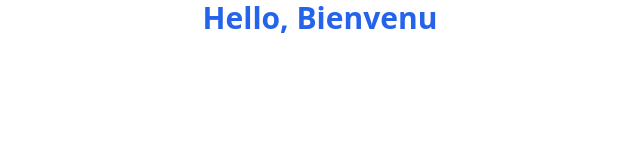
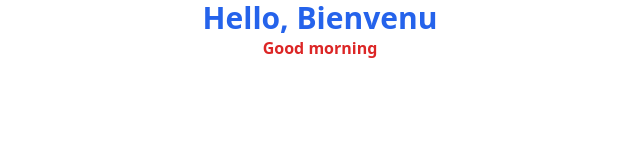
Before and after one commit to niscestman/Maquette_App, a plain HTML site: page index.html in a window 1280 px wide. Shown: the whole page, without its empty margins (320-960 px from the left). Drawn offline with nearby package versions, Linux system fonts and the light colour scheme.

Commit message:
ajout de good morning

```diff
--- a/index.html
+++ b/index.html
@@ -9,5 +9,6 @@
 </head>
 <body>
     <h1 class="text-center text-blue-600 text-3xl font-bold">Hello, Bienvenu</h1>
+    <p class="text-center text-red-600 font-semibold">Good morning</p>
 </body>
 </html>
```
